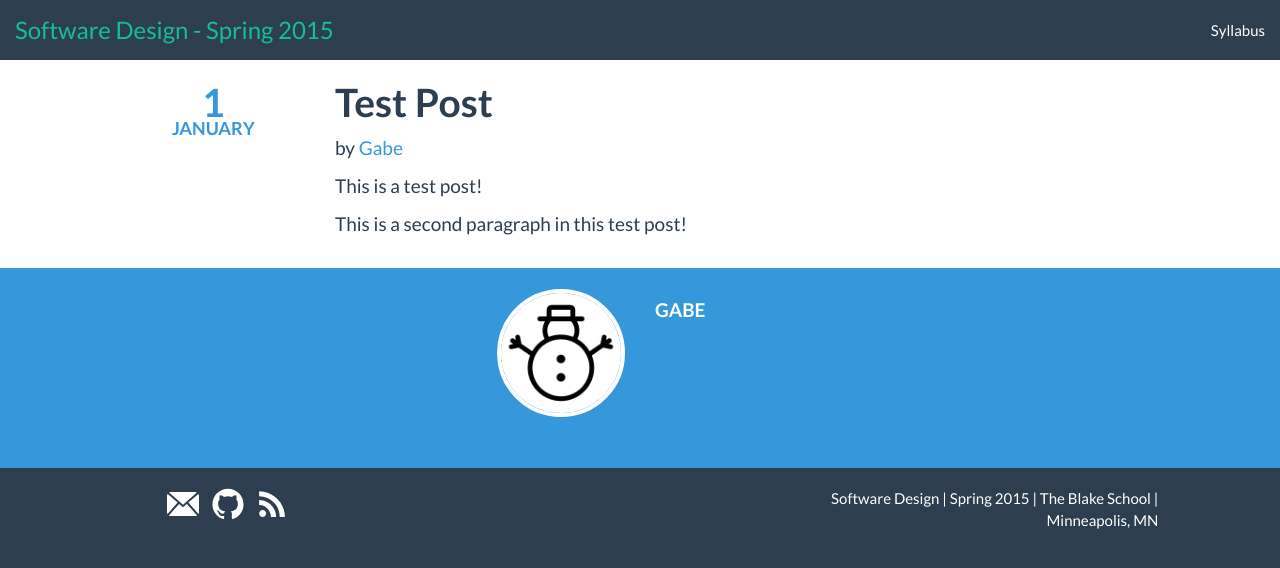
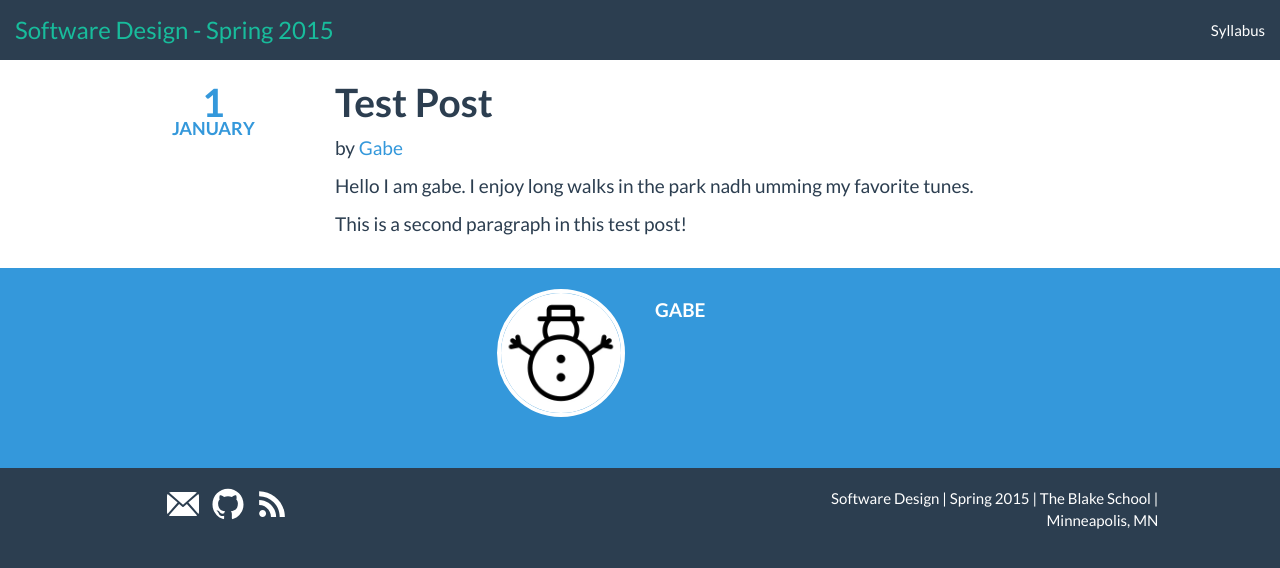
Before and after one commit to BlakeCS-Spring2015/blakecs-spring2015.github.io, a Jekyll site: the page built from gabe/_posts/2015-01-01-test-post.md, in a window 1280 px wide. Shown: the top 568 px of the page. Built offline with Jekyll 4.4.1, drawn with Linux system fonts in a browser that asks for light colours.

Commit message:
Description of myself

```diff
--- a/gabe/_posts/2015-01-01-test-post.md
+++ b/gabe/_posts/2015-01-01-test-post.md
@@ -5,6 +5,6 @@ date: 2015-01-01
 author: gabe
 ---
 
-This is a test post!
+Hello I am gabe. I enjoy long walks in the park nadh umming my favorite tunes.
 
 This is a second paragraph in this test post!
```
